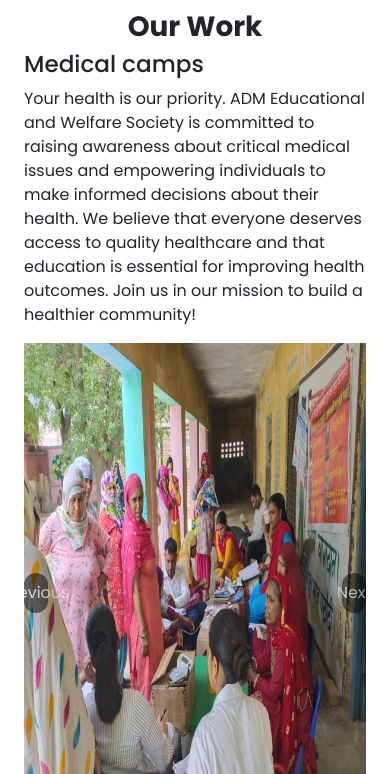
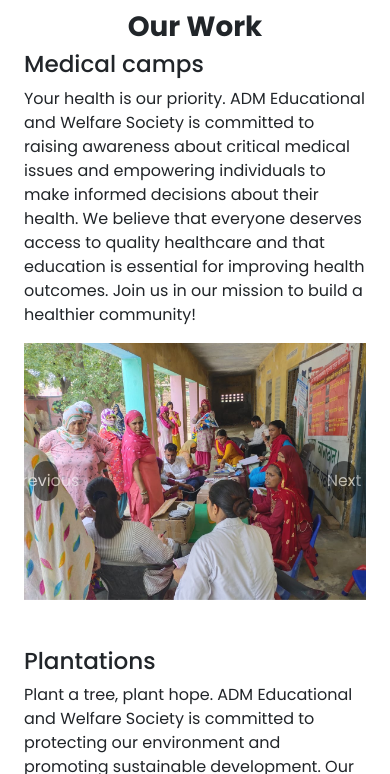
Before and after one commit to NanditaGupta15/ADM.git_hub.io, a plain HTML site: page work.html in a window 390 px wide. Shown: the part 70-844 px from the top of the page. Drawn offline with nearby package versions, Linux system fonts and the light colour scheme.

Commit message:
Update work.css

```diff
--- a/work.css
+++ b/work.css
@@ -104,3 +104,39 @@ footer .social_icon li a{
         font-size:1em;
 
     }
+
+        .carousel-inner {
+            padding: 0; /* Remove padding to prevent overflow */
+        }
+
+        /* Set max-width for carousel containers */
+        .carousel-container {
+            max-width: 100%; /* Adjust the value as needed */
+            margin: 0 auto; /* Center the container */
+        }
+
+
+        img {
+            height: 500px;
+        }
+
+        /* Style for Previous and Next buttons */
+        .carousel-control-prev, .carousel-control-next {
+            background-color: #000;
+            color: #fff;
+            height: 40px;
+            width: 7%;
+            top: 50%; /* Position vertically in the middle */
+            transform: translateY(-50%); /* Adjust for vertical alignment */
+            border-radius: 40px;
+            margin: 10px;
+        }
+
+        @media(max-width:780px){
+            img{
+                height:auto !important;;
+            }
+            .carousel-control-prev, .carousel-control-next {
+                width: 15%;
+            }
+        }
```
